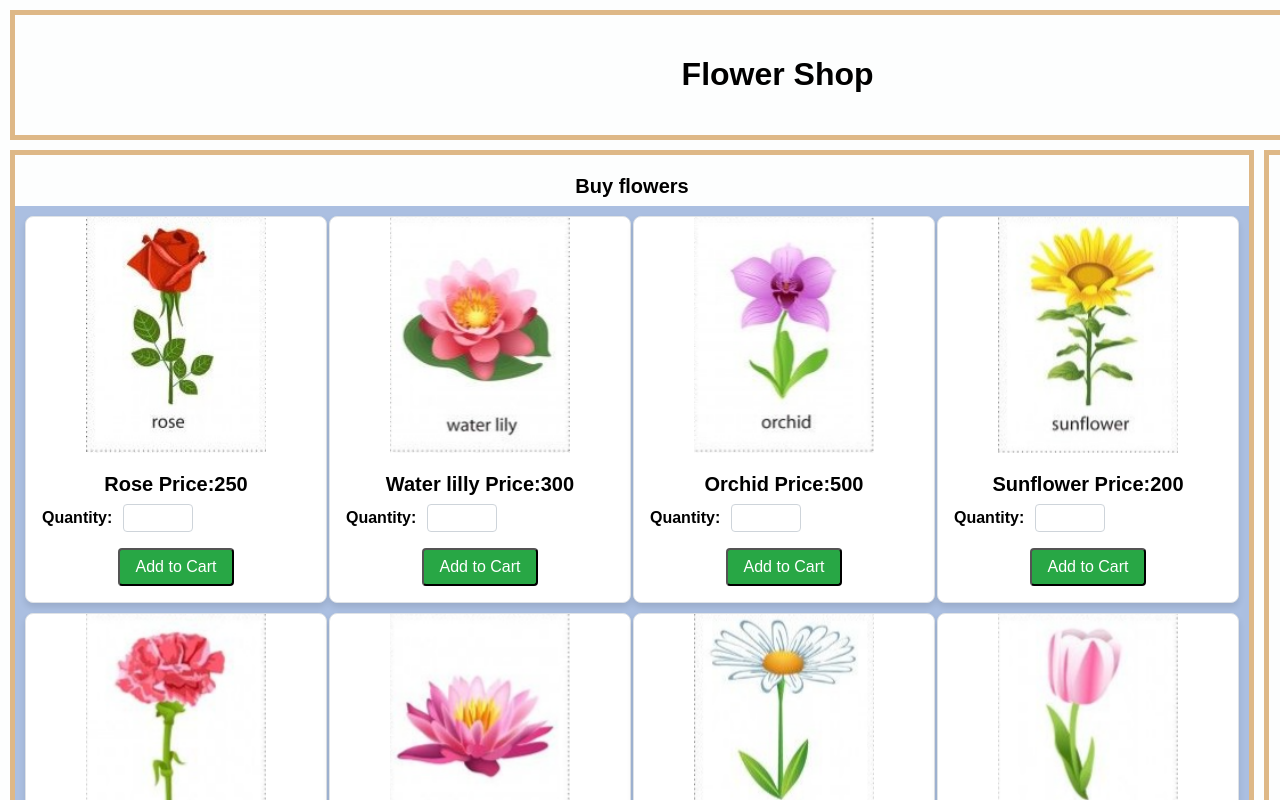
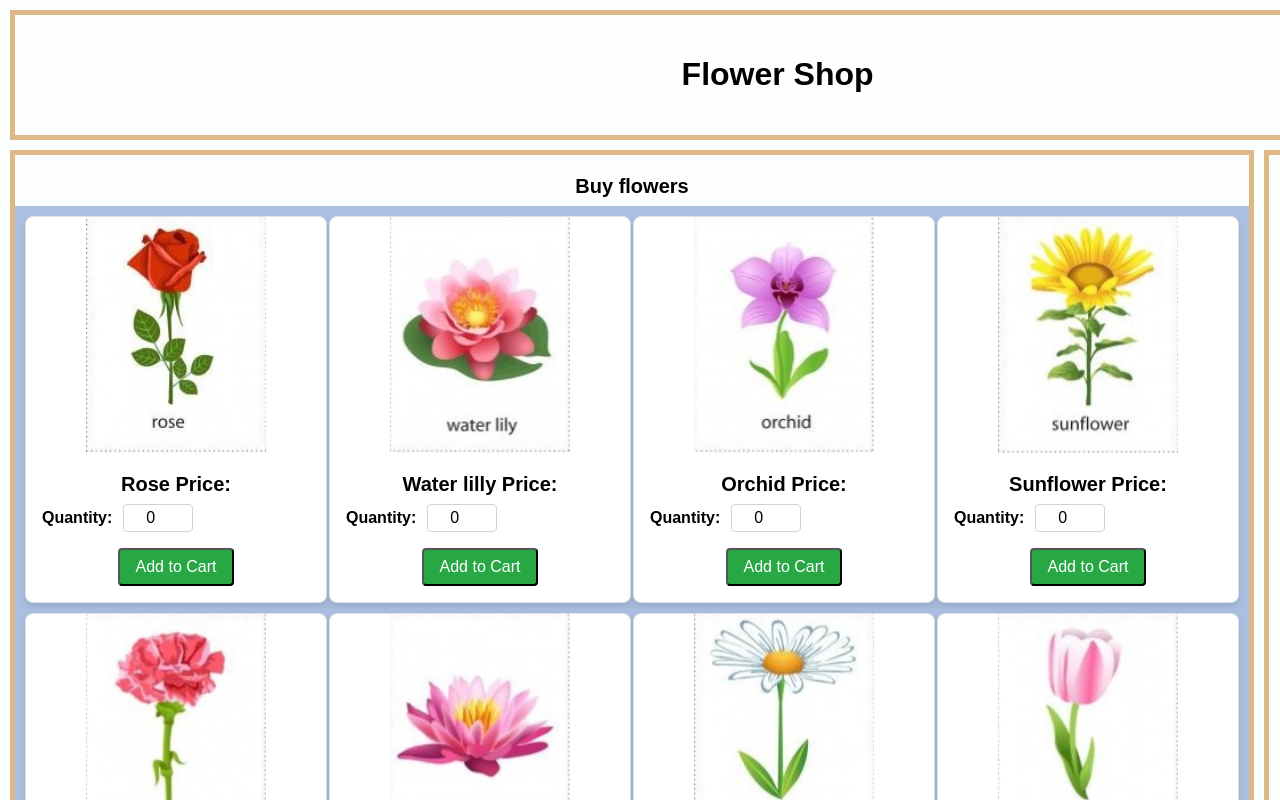
Before and after one commit to aathif12/icae01, a React (Create React App) app: page / in a window 1280 px wide. Shown: the top 800 px of the page. Built offline with nearby package versions, Linux system fonts and the light colour scheme.

Commit message:
Update Products naand product

```diff
--- a/src/components/Product.js
+++ b/src/components/Product.js
@@ -1,36 +1,50 @@
+import { useState } from "react";
 import "../assets/CSS/layout.css";
-import { useState } from "react";
-export default function Product(props) {
-  const [cart, setCart] = useState("");
+
+export default function Product({ key, product, setCart, setTotal }) {
+  const [quantity, setQuantity] = useState(0);
+
+  const addToCart = () => {
+    if (quantity > 0) {
+      setCart((prev) => [
+        ...prev,
+        {
+          product: product.name,
+          quantity,
+          price: product.price,
+        },
+      ]);
+
+      setTotal((prevTotal) => prevTotal + product.price * quantity);
+    }
+  };
+
   return (
-    <>
-      {props.flowersp.map((flower) => {
-        return (
-          <div className="grid-item">
+    <div className="grid-item" key={key}>
       <div class="card">
-              <img src={require(`../assets/image/${flower.img}`)} />
+        <img
+          src={require(`../assets/image/${product.img}`)}
+          alt={product.name}
+        />
         <div class="card-body">
-                <h5 class="card-title">
-                  {flower.name} Price:{flower.price}
-                </h5>
+          <h5 class="card-title">{product.name} Price:</h5>
           <div class="quantity-container">
             <label for="quantity">Quantity:</label>
-                  <input type="number" id="quantity" name="quantity" />
+            <input
+              type="number"
+              id="quantity"
+              name="quantity"
+              value={quantity}
+              onChange={(e) => {
+                setQuantity(e.target.value);
+              }}
+            />
           </div>
-                <button
-                  class="card-button"
-                  id={flower.id}
-                  onClick={() => {
-                    setCart(flower);
-                  }}
-                >
+          <button class="card-button" onClick={addToCart}>
             Add to Cart
           </button>
         </div>
       </div>
     </div>
   );
-      })}
-    </>
-  );
 }
--- a/src/components/Products.js
+++ b/src/components/Products.js
@@ -1,8 +1,13 @@
+import { useState } from "react";
 import "../assets/CSS/layout.css";
 import Cart from "./Cart";
 import { flowers } from "./FlowerDB";
 import Product from "./Product";
+
 export default function Products() {
+  const [cart, setCart] = useState([]);
+  const [total, setTotal] = useState(0);
+
   return (
     <>
       <div className="item1">
@@ -11,10 +16,21 @@ export default function Products() {
       <div className="item2">
         <h4 className="card-title">Buy flowers</h4>
         <div className="grid-container">
-          <Product flowersp={flowers}></Product>
+          {flowers.map((flower, index) => {
+            return (
+              <Product
+                key={index}
+                product={flower}
+                setCart={setCart}
+                setTotal={setTotal}
+              />
+            );
+          })}
         </div>
       </div>
-      <div className="item3">{<Cart></Cart>}</div>
+      <div className="item3">
+        <Cart cart={cart} total={total} />
+      </div>
     </>
   );
 }
```
Lines whose indentation alone changed are shown as unchanged.
